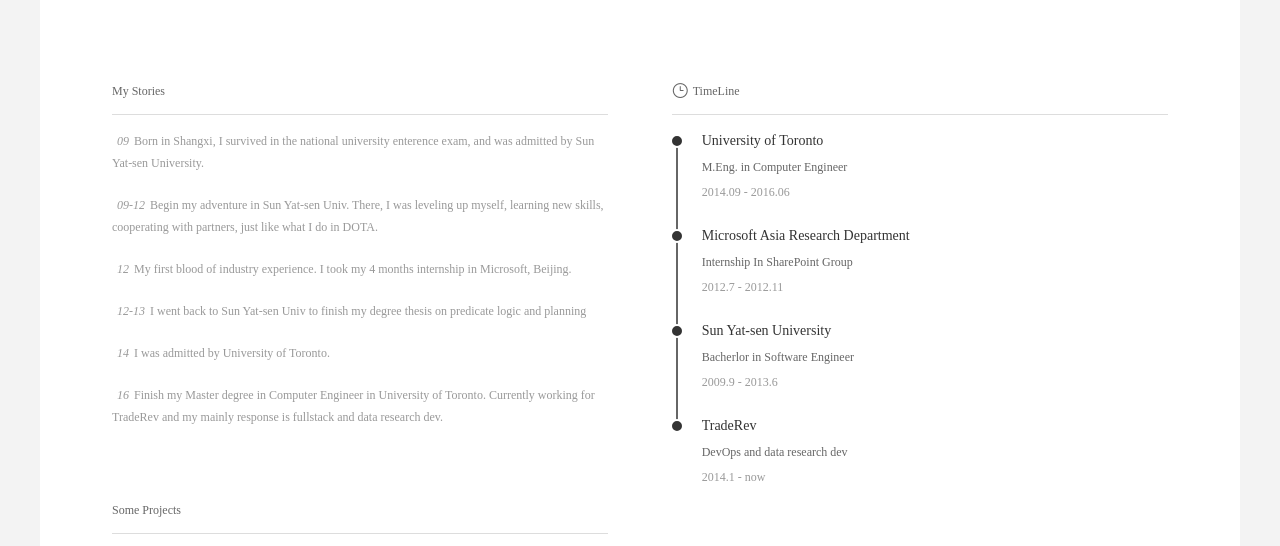
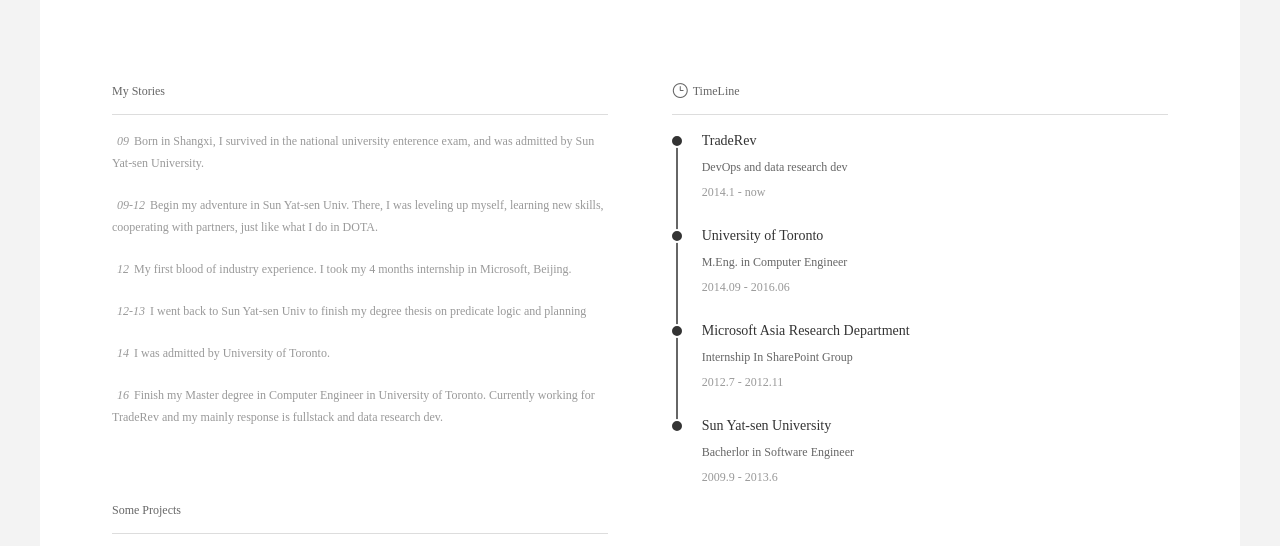
Before and after one commit to yunleiz/myResume, a plain HTML site: page v2/index.html in a window 1280 px wide. Shown: the part 227-773 px from the top of the page. Drawn offline with Linux system fonts and the light colour scheme.

Commit message:
change timeline order

```diff
--- a/v2/index.html
+++ b/v2/index.html
@@ -152,7 +152,17 @@
                     <div class="info_area info_right info_timeline">
                         <h5><i aria-hidden="true" data-icon="&#x7d;"></i>TimeLine</h5>
                         <ul>
-                            <li class="clearfix top" id="s4">
+                            <li class="clearfix top" id="s5">
+                                <!--list样式-->
+                                <div class="dot"><b></b></div>
+                                <!--内容-->
+                                <div class="con">
+                                    <h3>TradeRev</h3>
+                                    <p>DevOps and data research dev</p>
+                                    <p class="desc">2014.1 - now</p>
+                                </div>
+                            </li>
+                            <li class="clearfix" id="s4">
                                 <!--list样式-->
                                 <div class="dot"><b></b></div>
                                 <!--内容-->
@@ -172,7 +182,7 @@
                                     <p class="desc">2012.7 - 2012.11</p>
                                 </div>
                             </li>
-                            <li class="clearfix" id="s2">
+                            <li class="clearfix bottom" id="s2">
                                 <!--list样式-->
                                 <div class="dot"><b></b></div>
                                 <!--内容-->
@@ -180,16 +190,6 @@
                                     <h3>Sun Yat-sen University</h3>
                                     <p>Bacherlor in Software Engineer</p>
                                     <p class="desc">2009.9 - 2013.6</p>
-                                </div>
-                            </li>
-                            <li class="clearfix bottom" id="s5">
-                                <!--list样式-->
-                                <div class="dot"><b></b></div>
-                                <!--内容-->
-                                <div class="con">
-                                    <h3>TradeRev</h3>
-                                    <p>DevOps and data research dev</p>
-                                    <p class="desc">2014.1 - now</p>
                                 </div>
                             </li>
                         </ul>
```
